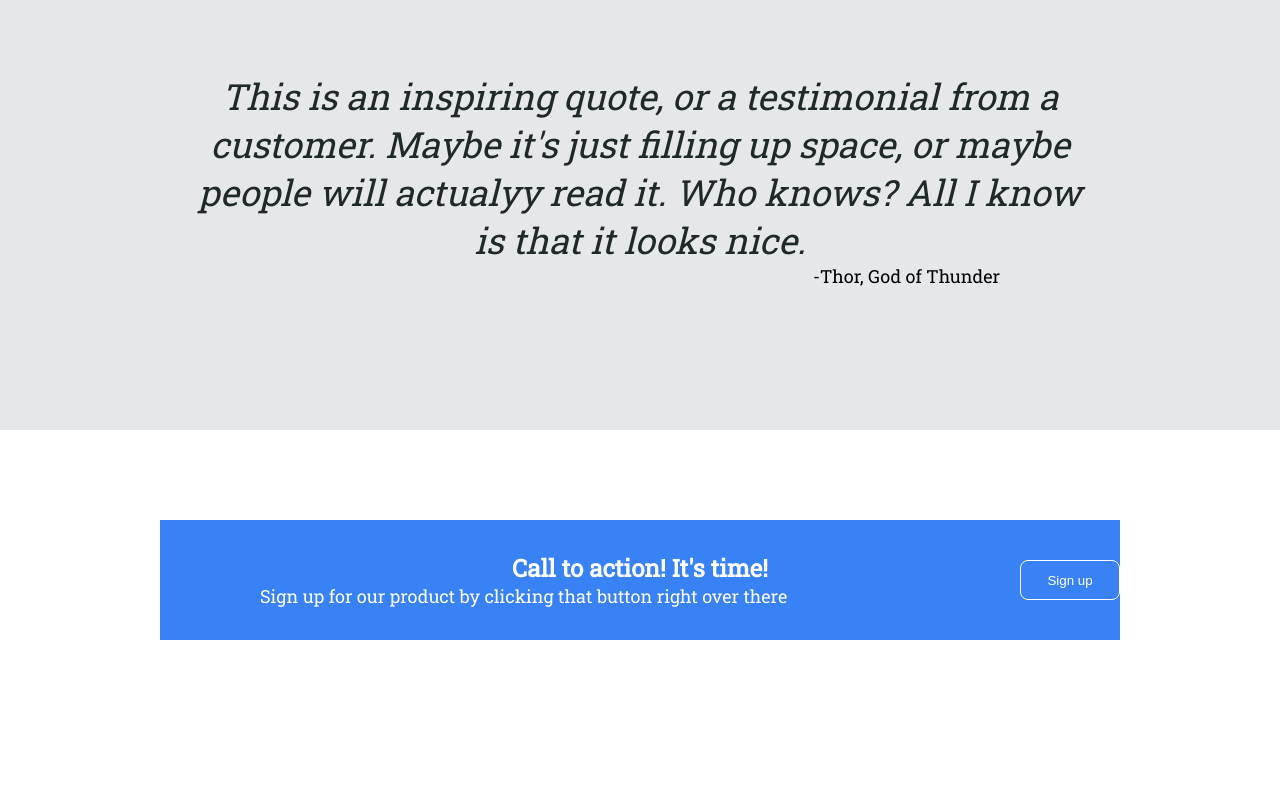
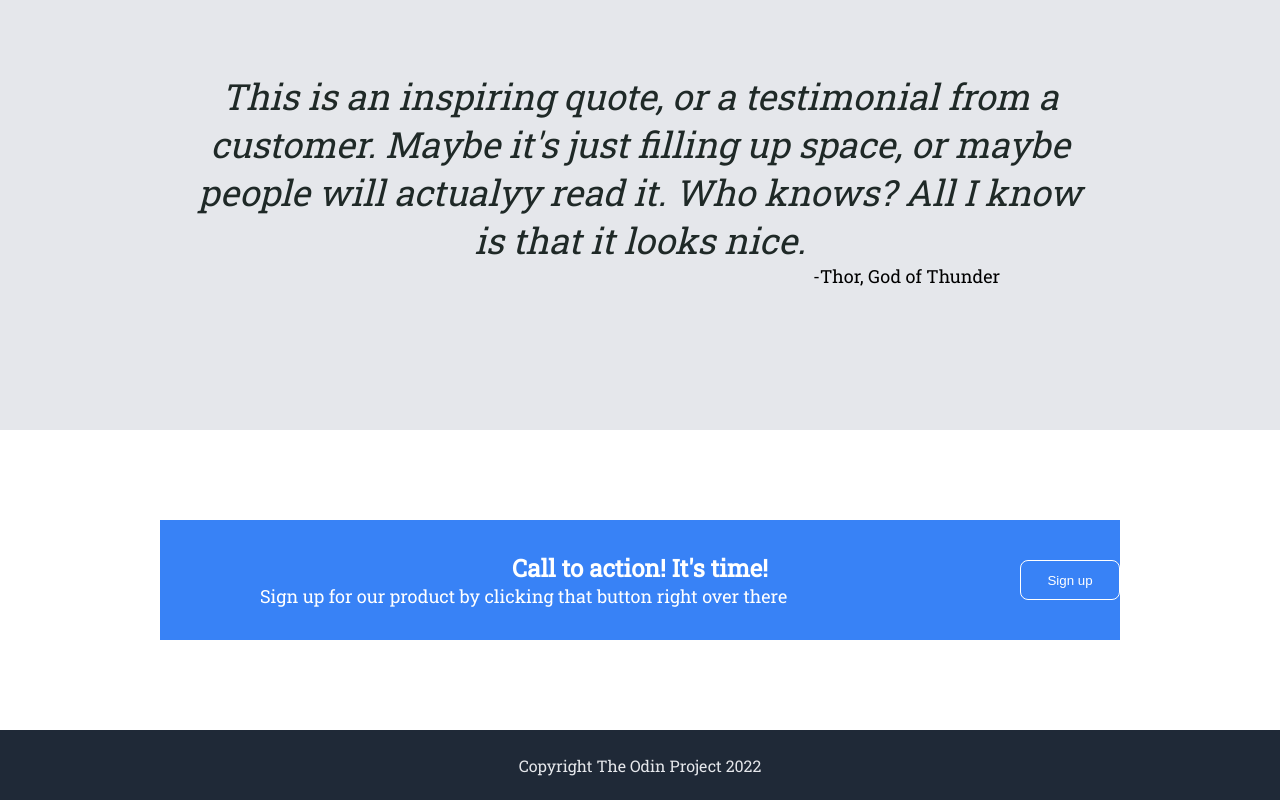
Before and after one commit to ravanton/odin-landing-page, a plain HTML site: page index.html in a window 1280 px wide. Shown: the part 1015-1815 px from the top of the page. Before the commit the page ends 1745 px from the top, so only its background shows below. Drawn offline with Linux system fonts and the light colour scheme.

Commit message:
finish footer

```diff
--- a/index.html
+++ b/index.html
@@ -76,5 +76,8 @@
                 </div>
             </div>
         </div>
+        <div class="footer">
+            Copyright The Odin Project 2022
+        </div>
     </body>
 </html>
--- a/styles.css
+++ b/styles.css
@@ -185,3 +185,12 @@ h4 {
     border: 1px solid white;
     border-radius: 8px;
 }
+.footer {
+    display: flex;
+    justify-content: center;
+    align-items: center;
+    background-color: #1f2937;
+    color: #e5e7eb;
+    height: 70px;
+
+}
```
